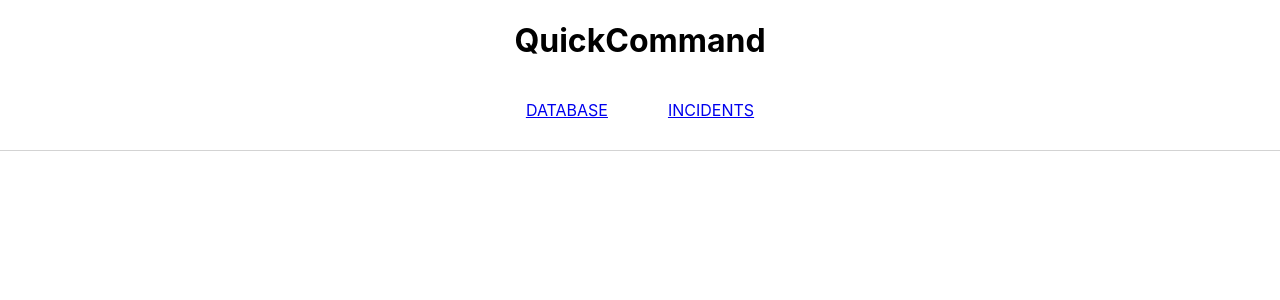
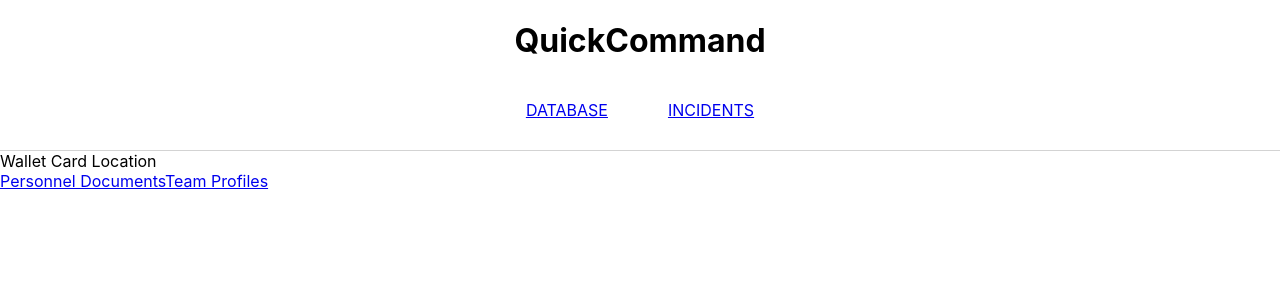
Before and after one commit to Quick-Command/QuickCommand, a React (Create React App) app: page /passport in a window 1280 px wide. Shown: the top 300 px of the page. Built offline with nearby package versions, Linux system fonts and the light colour scheme.

Commit message:
Add Footer component

```diff
--- a/src/components/App/App.css
+++ b/src/components/App/App.css
@@ -1,7 +1,4 @@
-.site-header {
-  text-align: center;
-  margin-bottom: 10px;
-}
+
 
 nav {
   display: flex;
--- a/src/components/App/App.js
+++ b/src/components/App/App.js
@@ -4,15 +4,24 @@ import DatabaseMenu from '../DatabaseMenu/DatabaseMenu';
 import IncidentsMenu from '../IncidentsMenu/IncidentsMenu';
 import './App.css';
 import Header from '../Header/Header';
+import Footer from '../Footer/Footer';
+import Profiles from '../Profiles/Profiles';
+import Passport from '../Passport/Passport';
+
 const App = () => {
 
   return (
     <main className='app'>
-      <Header />
-      <Switch>
-        <Route exact path='/' component={IncidentsMenu} />
-        <Route path='/database' component={DatabaseMenu} />
-      </Switch>
+      <div>
+        <Header />
+        <Switch>
+          <Route exact path='/' component={IncidentsMenu} />
+          <Route path='/database' component={DatabaseMenu} />
+          <Route path='/profiles' component={Profiles} />
+          <Route path='/passport' component={Passport} />
+        </Switch>
+        <Footer />
+      </div>
     </main>
   )
 
--- a/src/components/Footer/Footer.js
+++ b/src/components/Footer/Footer.js
@@ -0,0 +1,15 @@
+import { NavLink } from 'react-router-dom';
+import './Footer.css';
+
+const Footer = () => {
+  return (
+    <footer data-cy='footer' className='footer'>
+
+
+      <NavLink to='/passport'>Personnel Documents</NavLink>
+      <NavLink to='/profiles'>Team Profiles</NavLink>
+    </footer>
+  )
+}
+
+export default Footer;
--- /dev/null
+++ b/src/components/Header/Header.css
@@ -0,0 +1,4 @@
+.site-header {
+  text-align: center;
+  margin-bottom: 10px;
+}
--- a/src/components/Header/Header.js
+++ b/src/components/Header/Header.js
@@ -1,6 +1,6 @@
 import React from 'react';
 import { NavLink } from 'react-router-dom';
-
+import './Header.css'
 const Header = () => {
   return (
     <div>
--- /dev/null
+++ b/src/components/Passport/Passport.css
@@ -0,0 +1,4 @@
+.passport-container {
+  display: flex;
+  justify-content: flex-start;
+}
--- /dev/null
+++ b/src/components/Passport/Passport.js
@@ -0,0 +1,8 @@
+import './Passport.css';
+
+const Passport = () => {
+  return (
+    <article className='passport-container'>Wallet Card Location</article>
+  )
+}
+export default Passport;
--- /dev/null
+++ b/src/components/Profiles/Profiles.css
@@ -0,0 +1,4 @@
+.profiles {
+  display:flex;
+  justify-content: space space-around;
+}
--- /dev/null
+++ b/src/components/Profiles/Profiles.js
@@ -0,0 +1,14 @@
+import './Profiles.css';
+
+const Profiles = () => {
+  return (
+    <section className='profiles'>
+      <div>
+        <a href='https://github.com/percworld' target="_blank" rel="noopener no referrer">Chuck Morris</a>
+        <img src='' alt='Chuck-image'></img>
+      </div>
+
+    </section>
+  )
+}
+export default Profiles;
```
